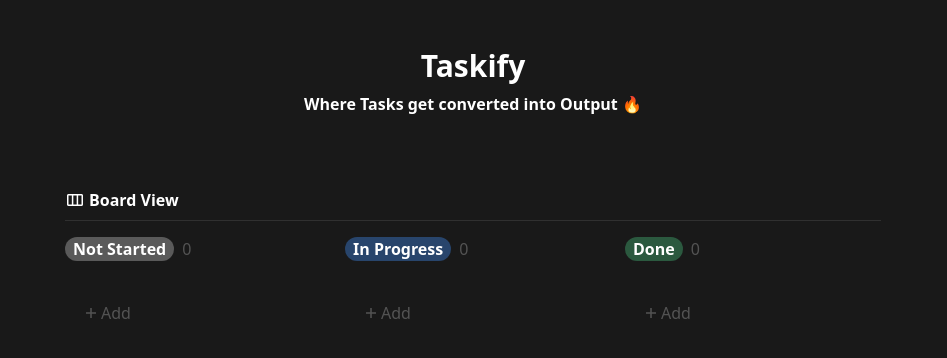
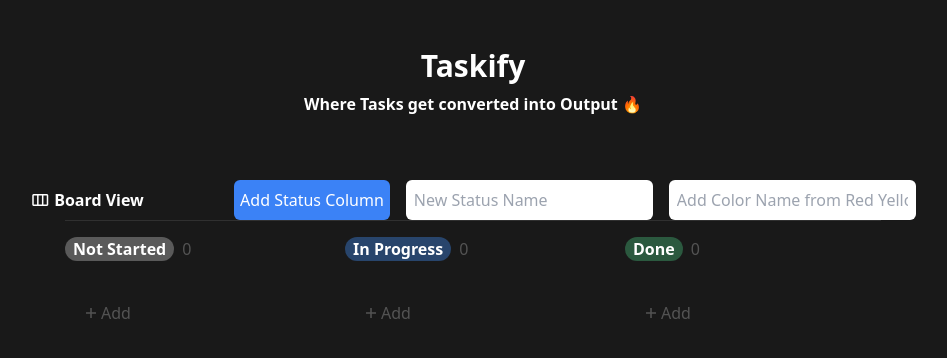
Before and after one commit to alankritkhatri/Taskify, a React (Vite) app: page / in a window 1280 px wide. Shown: the top 358 px of the page, without its empty margins (167-1114 px from the left). Built offline with nearby package versions, Linux system fonts and the light colour scheme.

Commit message:
added the feature to add a new custom status column

```diff
--- a/src/App.jsx
+++ b/src/App.jsx
@@ -14,6 +14,10 @@ function App() {
   const [pickUpColumnIndex, setpickUpColumnIndex] = useState(null);
   const [draggedTaskIndex, setdraggedTaskIndex] = useState(null);
   const [statusColumnNo, setStatusColumnNo] = useState(null);
+  const [columnsDropGuidelines, setColumnsDropGuidelines] = useState(false);
+  const [newStatusNameInput, setNewStatusNameInput] = useState("");
+  const [newStatusColorInput, setNewStatusColorInput] = useState("");
+  const [newStatusName, setnewStatusName] = useState("");
   const [taskData, setTaskData] = useState([
     {
       name: "Not Started",
@@ -41,6 +45,7 @@ function App() {
       const newArr = [...taskData[pickUpColumnIndex].Tasks];
       const [taskToMove] = newArr.splice(draggedTaskIndex, 1);
       let tempPosition = dropPositionIndex;
+
       if (tempPosition > draggedTaskIndex) {
         tempPosition = Math.max(0, tempPosition - 1);
       }
@@ -101,18 +106,40 @@ function App() {
 
     const newColumns = taskData.map((column) => {
       if (column.name === columnName) {
+        console.log(taskData);
+        console.log(column);
+        console.log(column.Tasks);
         return { ...column, Tasks: [...column.Tasks, newTask] };
       }
       return column;
     });
-    console.log(newColumns);
+
     setTaskData(newColumns);
   }
-
+  function addNewStatusColumn() {
+    /*const newlyCreatedArray = [
+      ...taskData,
+      {
+        name: newStatusName,
+        Tasks: [],
+        color: newStatusColorInput,
+      },
+    ];
+    setTaskData(newlyCreatedArray);*/
+    setTaskData((prevTaskData) => [
+      ...prevTaskData,
+      {
+        name: newStatusName,
+        Tasks: [],
+        color: newStatusColorInput,
+      },
+    ]);
+  }
+  console.log(taskData);
   useEffect(() => {
     localStorage.setItem("taskDataValues", JSON.stringify(taskData));
+    console.log(taskData);
   }, [taskData]);
-
   // ! return
   return (
     <DataColumns.Provider
@@ -128,6 +155,15 @@ function App() {
         statusColumnNo,
         setStatusColumnNo,
         handleTaskEdit,
+        columnsDropGuidelines,
+        setColumnsDropGuidelines,
+        setnewStatusName,
+        newStatusNameInput,
+        newStatusColorInput,
+        setNewStatusColorInput,
+        setNewStatusNameInput,
+
+        addNewStatusColumn,
       }}
     >
       <BrowserRouter>
--- a/src/Components/Home.jsx
+++ b/src/Components/Home.jsx
@@ -3,12 +3,22 @@ import StatusColumn from "./StatusColumn";
 import { DataColumns } from "../App";
 
 const Home = () => {
-  const { taskData, handleTaskCreate, handleTaskEdit } =
-    useContext(DataColumns);
+  const {
+    taskData,
+    handleTaskCreate,
+    handleTaskEdit,
+    addNewStatusColumn,
+    setnewStatusName,
+
+    newStatusNameInput,
+    newStatusColorInput,
+    setNewStatusColorInput,
+    setNewStatusNameInput,
+  } = useContext(DataColumns);
 
   return (
     <div>
-      <div className="app flex flex-col items-center gap-16 overflow-x-auto">
+      <div className="app flex flex-col items-center gap-16">
         <div className="div flex flex-col items-center mt-12 gap-2">
           <h1 className="text-white text-3xl font-black">Taskify</h1>
           <h6 className="font-semibold">
@@ -16,11 +26,61 @@ const Home = () => {
           </h6>
         </div>
         <div className="div">
-          <div className="flex  items-center my-2">
-            <span className="material-symbols-outlined">view_week</span>
-            <h1 className="font-bold ml-1">Board View</h1>
+          <div className="flex justify-around ">
+            <div className="flex  items-center my-2">
+              <span className="material-symbols-outlined">view_week</span>
+              <h1 className="font-bold ml-1">Board View</h1>
+            </div>
+            <div className="flex gap-4">
+              <button
+                onClick={() => {
+                  if (
+                    taskData.some((task) => task.name === newStatusNameInput) &&
+                    newStatusNameInput != "" &&
+                    newStatusColorInput != ""
+                  ) {
+                    alert(
+                      `${newStatusNameInput} already exists Please Enter a name which doesnt exist`
+                    );
+                  } else if (
+                    [
+                      "Yellow",
+                      "Red",
+                      "Orange",
+                      "yellow",
+                      "red",
+                      "orange",
+                    ].includes(newStatusColorInput)
+                  ) {
+                    addNewStatusColumn();
+                  } else {
+                    alert(
+                      "Please enter new column name and color from Red Yellow and Orange without any spaces"
+                    );
+                  }
+                }}
+                className=" bg-blue-500 p-1.5 text-whitefont-semibold rounded-md"
+              >
+                Add Status Column
+              </button>
+              <input
+                className="text-black outline-none border-none  rounded-md p-2"
+                onChange={(e) => {
+                  setnewStatusName(e.target.value);
+                  setNewStatusNameInput(e.target.value);
+                }}
+                placeholder="New Status Name"
+              />
+              <input
+                className="text-black outline-none border-none  rounded-md cursor-pointer p-2"
+                onChange={(e) => {
+                  setNewStatusColorInput(e.target.value);
+                }}
+                placeholder="Add Color Name from Red Yellow and Orange"
+              />
+            </div>
           </div>
-          <div className="statuses flex gap-6 flex-wrap justify-center">
+          <div className="statuses flex-wrap mx-20   flex gap-6  justify-center">
             {taskData.map((column, index) => {
               return (
                 <StatusColumn
--- a/src/Components/StatusColumn.jsx
+++ b/src/Components/StatusColumn.jsx
@@ -11,10 +11,20 @@ const StatusColumn = ({
   StatusColumnindex,
   name,
 }) => {
-  const { onTaskDrop } = useContext(DataColumns);
+  const { onTaskDrop, columnsDropGuidelines, pickUpColumnIndex } =
+    useContext(DataColumns);
 
   return (
-    <div className="status flex flex-col items-start ">
+    <div
+      className={`status flex flex-col items-start
+
+        ${
+          columnsDropGuidelines && pickUpColumnIndex != StatusColumnindex
+            ? "bg-green-700"
+            : null
+        }
+        `}
+    >
       <div className="flex items-center gap-2">
         <h1
           className={`statusNames rounded-2xl px-2 my-4 font-semibold`}
@@ -22,16 +32,16 @@ const StatusColumn = ({
         >
           {IndividualTaskData.name}
         </h1>
-        <h2 className="opacity-25">{IndividualTaskData.Tasks.length}</h2>
+        <h2 className="opacity-25">{IndividualTaskData?.Tasks?.length}</h2>
       </div>
-      <div className="flex flex-col w-64 ">
+      <div className="flex flex-col w-64">
         <Droparea
           onTaskDrop={() =>
             onTaskDrop(IndividualTaskData.name, 0, StatusColumnindex)
           }
         />
-        {console.log(IndividualTaskData)}
-        {IndividualTaskData.Tasks.map((Task, index) => (
+
+        {IndividualTaskData?.Tasks?.map((Task, index) => (
           <div key={index}>
             <TaskBox
               index={index}
--- a/src/Components/TaskBox.jsx
+++ b/src/Components/TaskBox.jsx
@@ -4,8 +4,12 @@ import { Link, useParams } from "react-router-dom";
 import { DataColumns } from "../App";
 
 const TaskBox = ({ text, id, index, StatusColumnindex, name }) => {
-  const { setdraggedTaskIndex, setpickUpColumnIndex, handleTaskEdit } =
-    useContext(DataColumns);
+  const {
+    setdraggedTaskIndex,
+    setpickUpColumnIndex,
+    handleTaskEdit,
+    setColumnsDropGuidelines,
+  } = useContext(DataColumns);
 
   let { taskNo } = useParams();
   taskNo = index;
@@ -28,9 +32,11 @@ const TaskBox = ({ text, id, index, StatusColumnindex, name }) => {
         onDragStart={() => {
           setdraggedTaskIndex(index);
           setpickUpColumnIndex(StatusColumnindex);
+          setColumnsDropGuidelines(true);
         }}
         onDragEnd={() => {
           setdraggedTaskIndex(null);
+          setColumnsDropGuidelines(false);
         }}
       >
         <input
--- a/src/Components/TaskPage.jsx
+++ b/src/Components/TaskPage.jsx
@@ -76,7 +76,7 @@ const TaskPage = () => {
           onChange={(e) => {
             handleTaskEdit(name, id, e.target.value);
           }}
-          defaultValue={taskData[statusColumnNo].Tasks[pickedupCard]?.text}
+          defaultValue={taskData[statusColumnNo]?.Tasks[pickedupCard]?.text}
         />
         <div className="flex gap-16">
           <div className="flex justify-center items-center g">
@@ -114,7 +114,7 @@ const TaskPage = () => {
             name=""
             id=""
             defaultValue={
-              taskData[statusColumnNo].Tasks[pickedupCard]?.description
+              taskData[statusColumnNo]?.Tasks[pickedupCard]?.description
             }
           ></textarea>
         </div>
```
